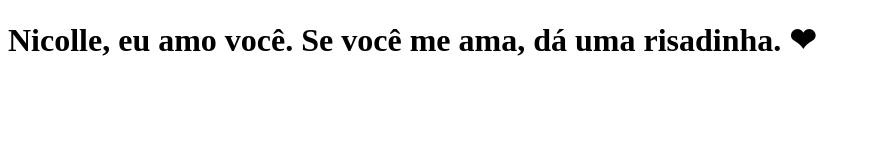
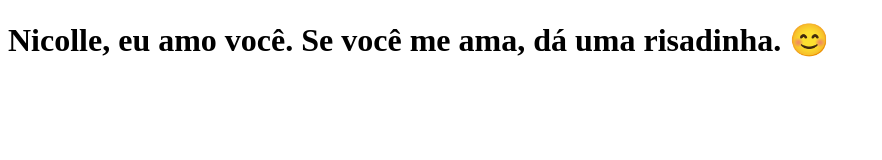
Before and after one commit to IgorLeandroMedeiros/clone-tabnews, a Next.js app: page / in a window 1280 px wide. Shown: the top 160 px of the page, without its empty margins (0-882 px from the left). Built offline with nearby package versions, Linux system fonts and the light colour scheme.

Commit message:
Modifica a frase no pages/index.js

```diff
--- a/pages/index.js
+++ b/pages/index.js
@@ -1,5 +1,5 @@
 function Home(){
-  return <h1>Nicolle, eu amo você. Se você me ama, dá uma risadinha. ❤ </h1>
+  return <h1>Nicolle, eu amo você. Se você me ama, dá uma risadinha. 😊 </h1>
 }
 
 export default Home;
```
